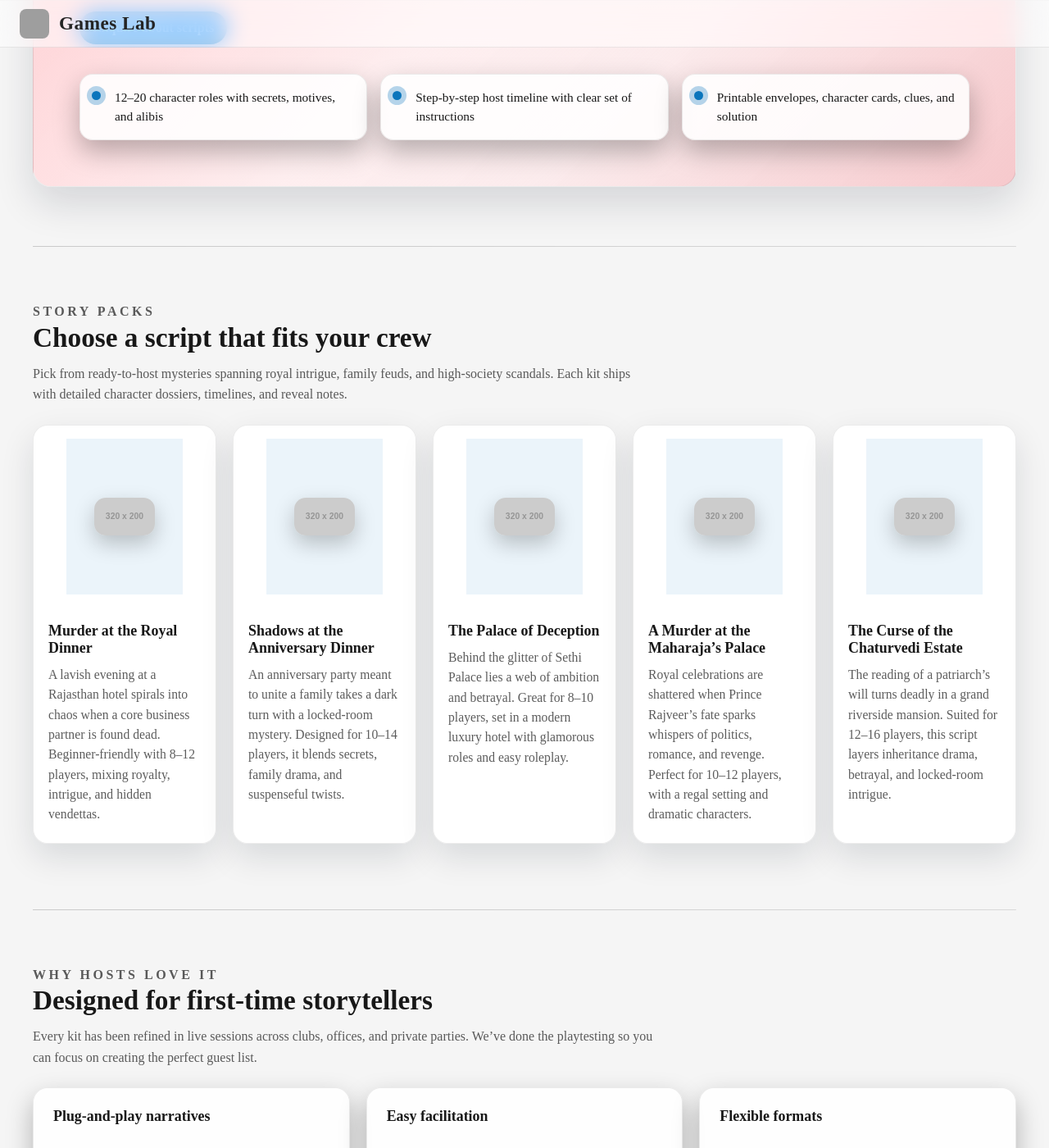
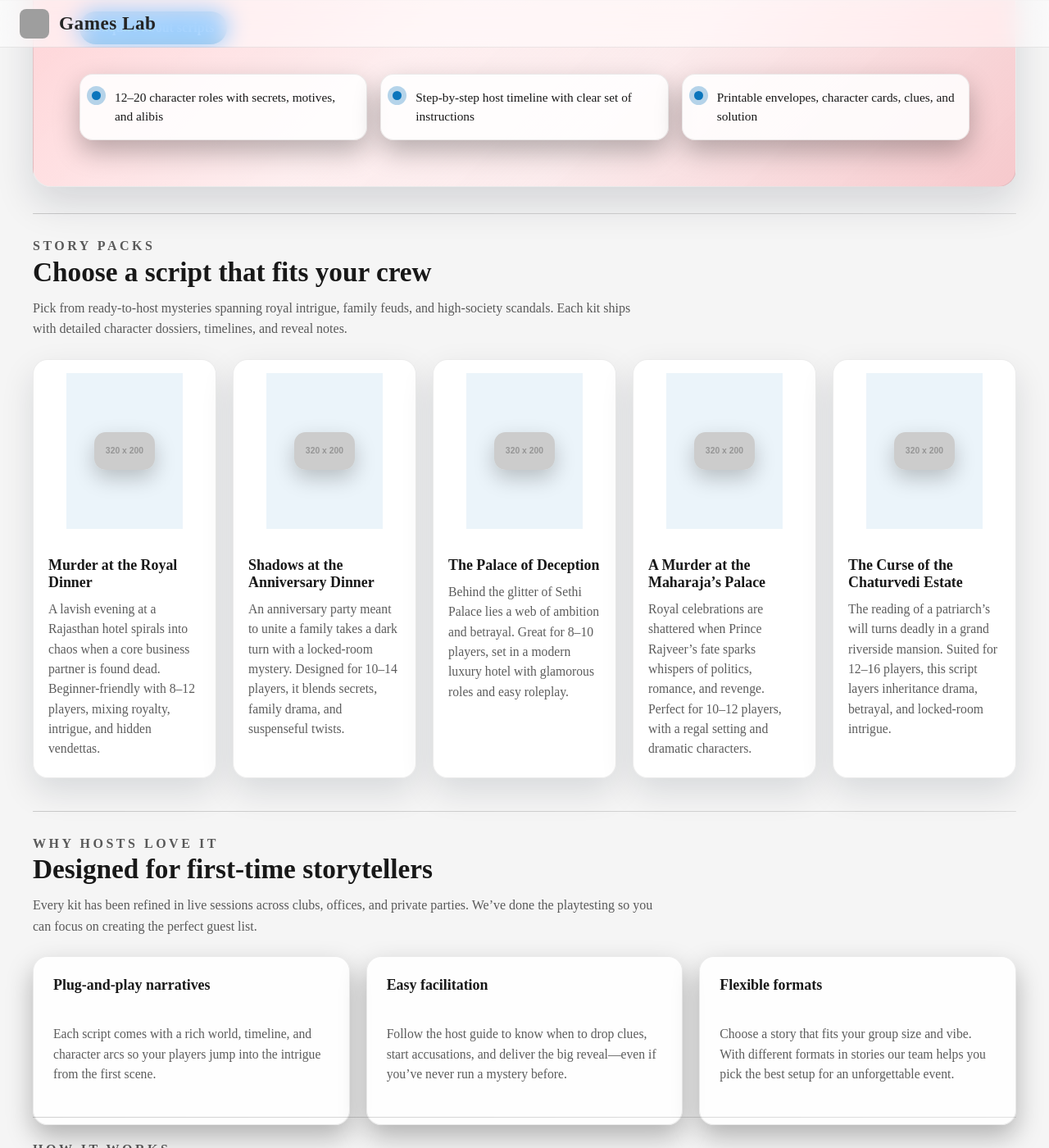
Before and after one commit to gameslabbangalore-maker/website, a Jekyll site: the page built from murder-mystery-scripts.html, in a window 1280 px wide and 1400 px high, scrolled down 352 px. Shown: the whole window at 82% size. Built offline with Jekyll 4.4.1, drawn with Linux system fonts in a browser that asks for light colours; grey boxes are pictures that could not be loaded.

Commit message:
Restore block flow for scripts main layout

```diff
--- a/assets/css/murder-mystery-scripts.css
+++ b/assets/css/murder-mystery-scripts.css
@@ -23,9 +23,6 @@ body.scripts-page a:not(.book-btn) {
 
 .scripts-main {
   padding: 48px 0 96px;
-  display: flex;
-  flex-direction: column;
-  gap: 40px;
 }
 
 .scripts-hero {
@@ -325,7 +322,6 @@ body.scripts-page a:not(.book-btn) {
 @media (max-width: 768px) {
   .scripts-main {
     padding-top: 28px;
-    gap: 28px;
   }
 
   body.scripts-page .scripts-main .divider {
```
